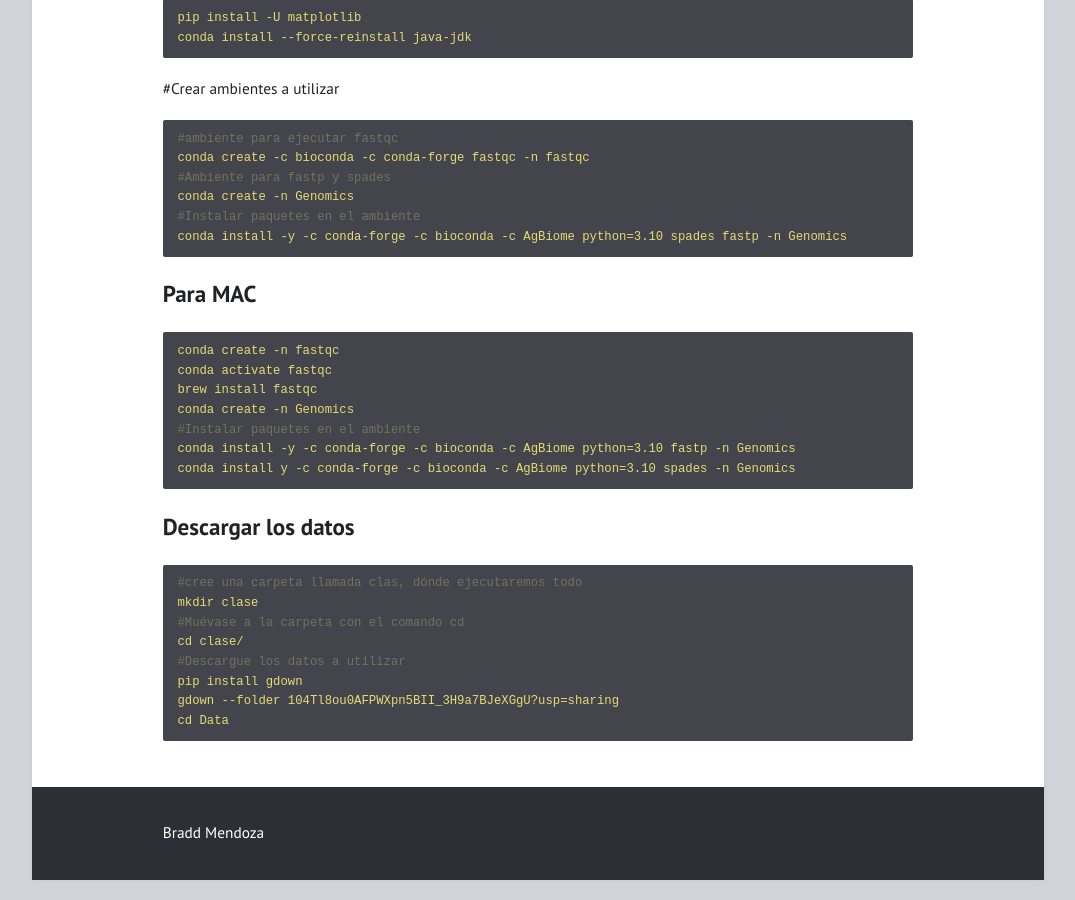
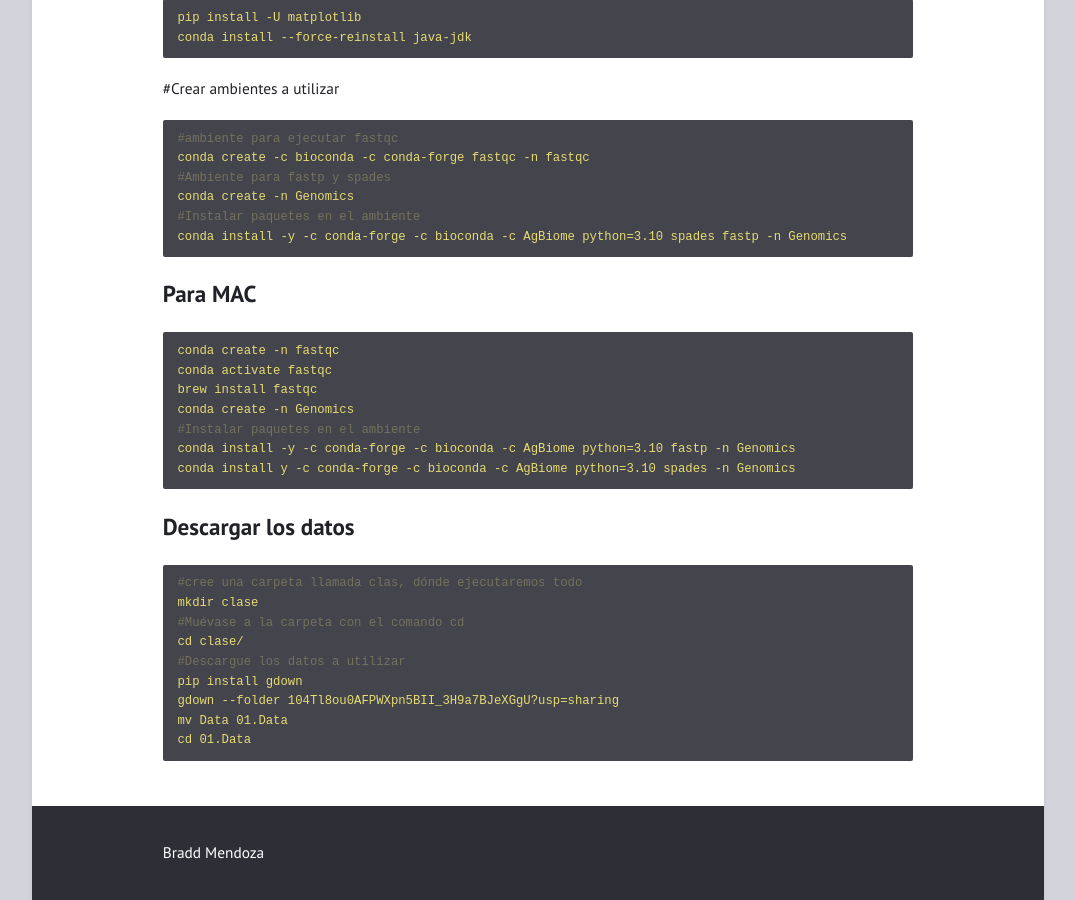
Before and after one commit to braddmg/GenPro, a Jekyll site: the page built from _posts/2024-07-14-Preparacion-de-ambiente-linux.md, in a window 1280 px wide and 900 px high, scrolled down 914 px. Shown: the whole window, without its empty margins (102-1177 px from the left). Built offline with Jekyll 4.4.1, drawn with Linux system fonts in a browser that asks for light colours.

Commit message:
Update 2024-07-14-Preparacion-de-ambiente-linux.md

````diff
--- a/_posts/2024-07-14-Preparacion-de-ambiente-linux.md
+++ b/_posts/2024-07-14-Preparacion-de-ambiente-linux.md
@@ -66,5 +66,6 @@ cd clase/
 #Descargue los datos a utilizar
 pip install gdown
 gdown --folder 104Tl8ou0AFPWXpn5BII_3H9a7BJeXGgU?usp=sharing
-cd Data
+mv Data 01.Data
+cd 01.Data
 ```
````
